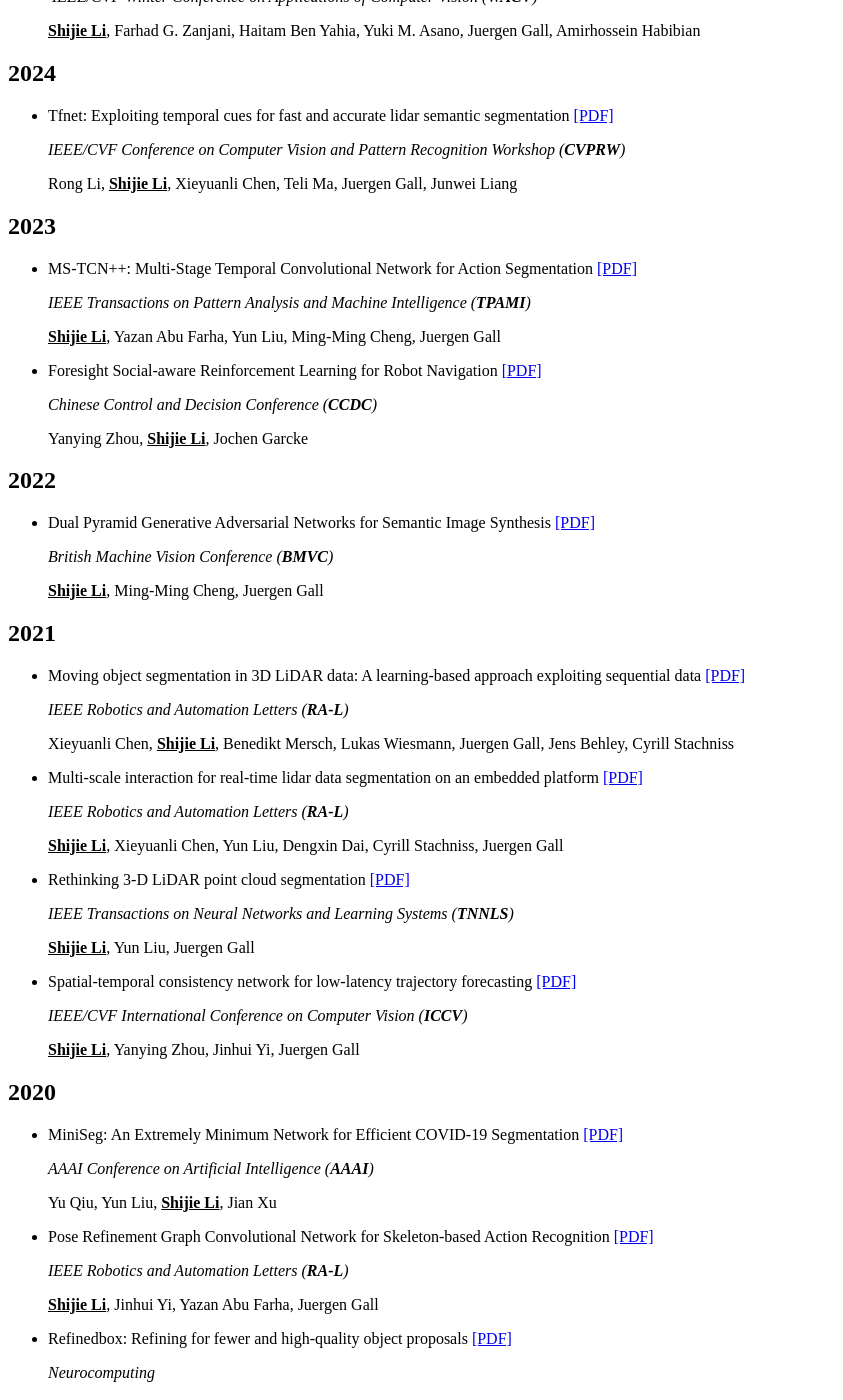
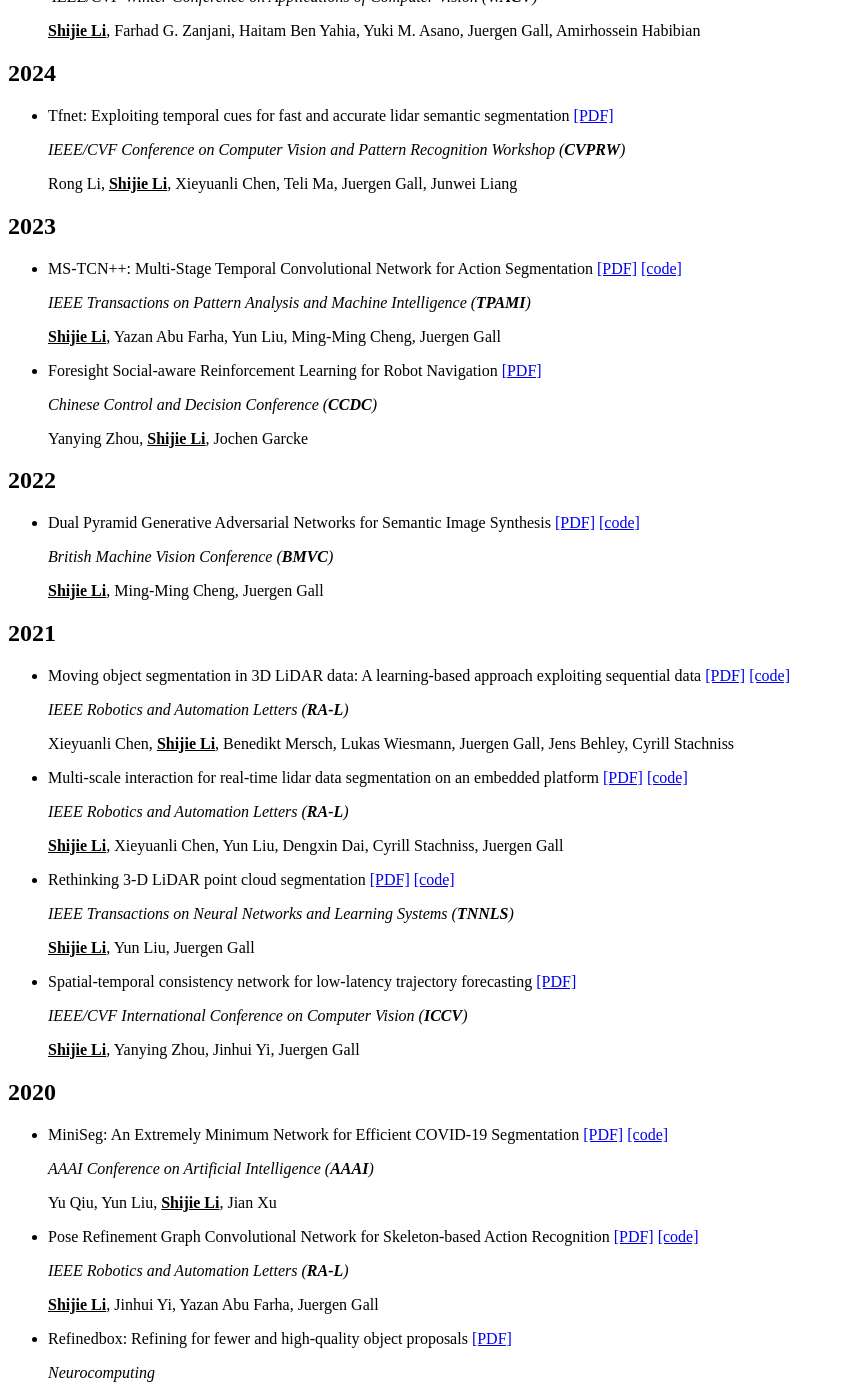
Before and after one commit to sj-li/sj-li.github.io, a Jekyll site: the page built from _pages/includes/pub.md, in a window 1280 px wide and 1400 px high, scrolled down 1324 px. Shown: the whole window, without its empty margins (0-843 px from the left). Built offline with Jekyll 4.4.1, drawn with Linux system fonts in a browser that asks for light colours; our own code applies the rules of GitHub Pages for plain Markdown files; some of the changed text lies outside the part shown.

Commit message:
update basic info

```diff
--- a/_pages/includes/pub.md
+++ b/_pages/includes/pub.md
@@ -10,19 +10,19 @@
   Yifan Liu, Xun Xu, **<u>Shijie Li</u>**, Jingyi Liao, Xulei Yang
 
 ## 2025
-- Global-Aware Monocular Semantic Scene Completion with State Space Models [[PDF]](https://arxiv.org/pdf/2503.06569)
+- Global-Aware Monocular Semantic Scene Completion with State Space Models [[PDF]](https://arxiv.org/pdf/2503.06569) [[code]](https://github.com/sj-li/GA-MonoSSC)
 
   *IEEE/CVF International Conference on Computer Vision (**ICCV**)*
 
   **<u>Shijie Li</u>**, Zhongyao Cheng, Rong Li, Shuai Li, Juergen Gall, Xun Xu, Xulei Yang
 
-- Future-Aware Interaction Network For Motion Forecasting [[PDF]](https://arxiv.org/pdf/2503.06565)
+- Future-Aware Interaction Network For Motion Forecasting [[PDF]](https://arxiv.org/pdf/2503.06565) [[code]](https://github.com/sj-li/FINet)
 
   *IEEE/CVF International Conference on Computer Vision (**ICCV**)*
 
   **<u>Shijie Li</u>**, Xun Xu, Si Yong Yeo, Xulei Yang
 
-- Seeground: See and ground for zero-shot open-vocabulary 3d visual grounding [[PDF]](https://arxiv.org/pdf/2412.04383)
+- Seeground: See and ground for zero-shot open-vocabulary 3d visual grounding [[PDF]](https://arxiv.org/pdf/2412.04383)  [[code]](https://github.com/iris0329/SeeGround)
 
   *IEEE/CVF Conference on Computer Vision and Pattern Recognition (**CVPR**)*
 
@@ -46,7 +46,7 @@
 ## 2023
 
 
-- MS-TCN++: Multi-Stage Temporal Convolutional Network for Action Segmentation [[PDF]](https://arxiv.org/pdf/2006.09220)
+- MS-TCN++: Multi-Stage Temporal Convolutional Network for Action Segmentation [[PDF]](https://arxiv.org/pdf/2006.09220) [[code]](https://github.com/sj-li/MS-TCN2)
 
    *IEEE Transactions on Pattern Analysis and Machine Intelligence (**TPAMI**)*
 
@@ -59,26 +59,26 @@
   Yanying Zhou, **<u>Shijie Li</u>**, Jochen Garcke
 
 ## 2022
-- Dual Pyramid Generative Adversarial Networks for Semantic Image Synthesis [[PDF]](https://arxiv.org/pdf/2210.04085)
+- Dual Pyramid Generative Adversarial Networks for Semantic Image Synthesis [[PDF]](https://arxiv.org/pdf/2210.04085) [[code]](https://github.com/sj-li/DP_GAN)
 
    *British Machine Vision Conference (**BMVC**)*
 
   **<u>Shijie Li</u>**, Ming-Ming Cheng, Juergen Gall
 
 ## 2021
-- Moving object segmentation in 3D LiDAR data: A learning-based approach exploiting sequential data [[PDF]](https://arxiv.org/pdf/2105.08971)
+- Moving object segmentation in 3D LiDAR data: A learning-based approach exploiting sequential data [[PDF]](https://arxiv.org/pdf/2105.08971)  [[code]](https://github.com/PRBonn/LiDAR-MOS)
 
    *IEEE Robotics and Automation Letters (**RA-L**)*
 
   Xieyuanli Chen, **<u>Shijie Li</u>**, Benedikt Mersch, Lukas Wiesmann, Juergen Gall, Jens Behley, Cyrill Stachniss
 
-- Multi-scale interaction for real-time lidar data segmentation on an embedded platform [[PDF]](https://arxiv.org/pdf/2008.09162)
+- Multi-scale interaction for real-time lidar data segmentation on an embedded platform [[PDF]](https://arxiv.org/pdf/2008.09162) [[code]](https://github.com/sj-li/MINet)
 
    *IEEE Robotics and Automation Letters (**RA-L**)*
 
   **<u>Shijie Li</u>**, Xieyuanli Chen, Yun Liu, Dengxin Dai, Cyrill Stachniss, Juergen Gall
 
-- Rethinking 3-D LiDAR point cloud segmentation [[PDF]](https://arxiv.org/pdf/2008.03928)
+- Rethinking 3-D LiDAR point cloud segmentation [[PDF]](https://arxiv.org/pdf/2008.03928) [[code]](https://github.com/sj-li/UnpNet)
 
    *IEEE Transactions on Neural Networks and Learning Systems (**TNNLS**)*
 
@@ -91,13 +91,13 @@
   **<u>Shijie Li</u>**, Yanying Zhou, Jinhui Yi, Juergen Gall
 
 ## 2020
-- MiniSeg: An Extremely Minimum Network for Efficient COVID-19 Segmentation [[PDF]](https://arxiv.org/pdf/2004.09750)
+- MiniSeg: An Extremely Minimum Network for Efficient COVID-19 Segmentation [[PDF]](https://arxiv.org/pdf/2004.09750) [[code]](https://github.com/yun-liu/MiniSeg)
 
    *AAAI Conference on Artificial Intelligence (**AAAI**)*
 
   Yu Qiu, Yun Liu, **<u>Shijie Li</u>**, Jian Xu
 
-- Pose Refinement Graph Convolutional Network for Skeleton-based Action Recognition [[PDF]](https://arxiv.org/pdf/2010.07367)
+- Pose Refinement Graph Convolutional Network for Skeleton-based Action Recognition [[PDF]](https://arxiv.org/pdf/2010.07367)  [[code]](https://github.com/sj-li/PR-GCN)
 
    *IEEE Robotics and Automation Letters (**RA-L**)*
 
@@ -117,7 +117,7 @@
   Huaizu Jiang, Ming-Ming Cheng, **<u>Shijie Li</u>**, Ali Borji, Jingdong Wang
 
 ## 2018
-- Del: Deep embedding learning for efficient image segmentation [[PDF]](https://www.ijcai.org/proceedings/2018/0120.pdf)
+- Del: Deep embedding learning for efficient image segmentation [[PDF]](https://www.ijcai.org/proceedings/2018/0120.pdf)  [[code]](https://github.com/yun-liu/DEL)
 
    *International Joint Conference on Artificial Intelligence (**IJCAI**)*
 
```
